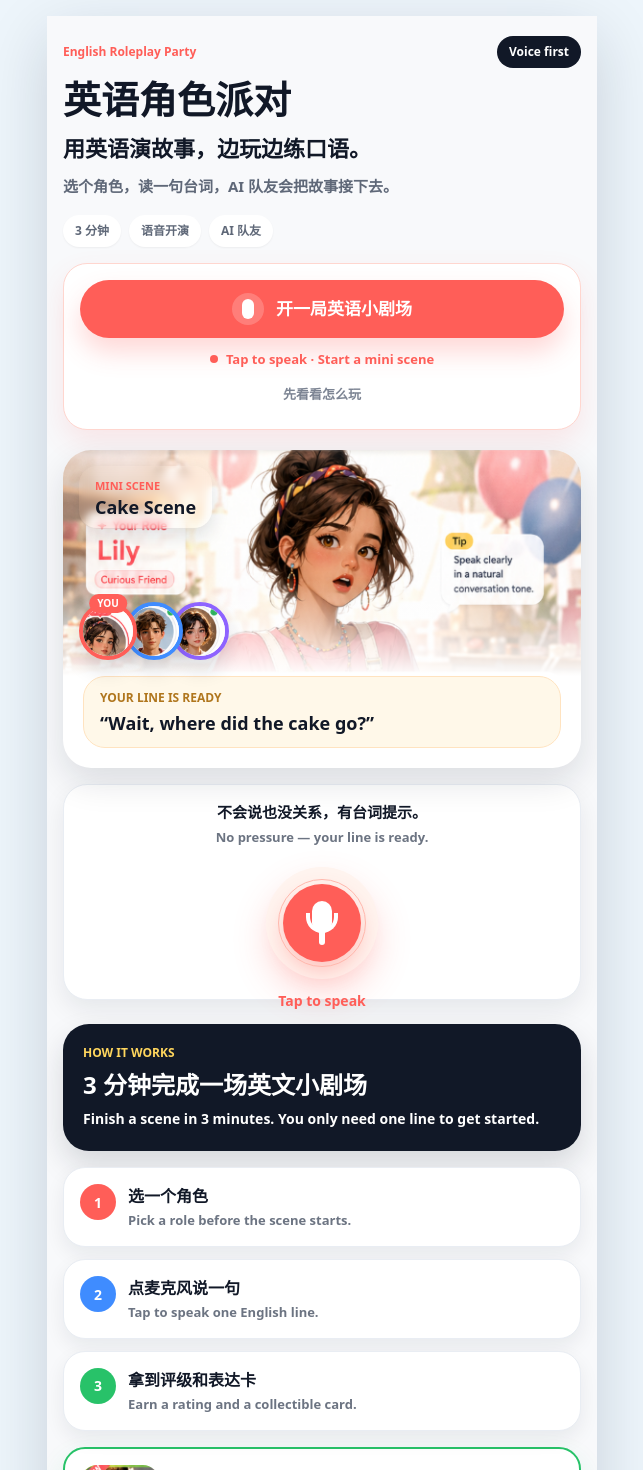
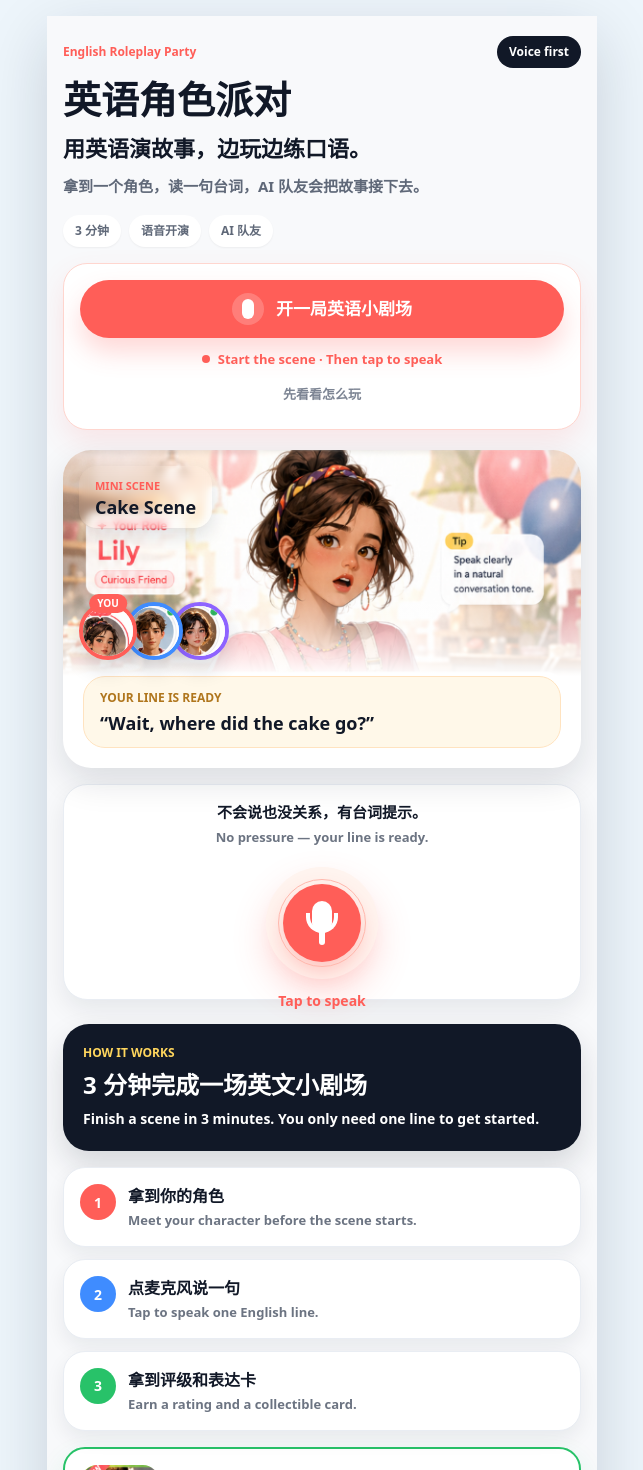
Before and after one commit to shuchaoye17-del/english-roleplay-party, a Next.js app: page /onboarding in a window 1280 px wide. Shown: the top 1470 px of the page, without its empty margins (318-961 px from the left). Built offline with nearby package versions, Linux system fonts and the light colour scheme.

Commit message:
Align onboarding copy with scene start flow

```diff
--- a/src/app/onboarding/page.tsx
+++ b/src/app/onboarding/page.tsx
@@ -16,8 +16,8 @@ const proofPills = ['3 分钟', '语音开演', 'AI 队友'];
 
 const steps = [
   {
-    title: '选一个角色',
-    copy: 'Pick a role before the scene starts.',
+    title: '拿到你的角色',
+    copy: 'Meet your character before the scene starts.',
     color: '#ff5e58'
   },
   {
@@ -163,7 +163,7 @@ export default function OnboardingPage() {
             用英语演故事，边玩边练口语。
           </p>
           <p className="mt-3 max-w-[430px] text-[15px] font-bold leading-relaxed text-[#5f6878]">
-            选个角色，读一句台词，AI 队友会把故事接下去。
+            拿到一个角色，读一句台词，AI 队友会把故事接下去。
           </p>
 
           <div className="mt-4 flex flex-wrap gap-2">
@@ -185,7 +185,7 @@ export default function OnboardingPage() {
             </button>
             <div className="mt-3 flex items-center justify-center gap-2 text-[13px] font-black text-[#ff5e58]">
               <span className="h-2 w-2 rounded-full bg-[#ff5e58]" />
-              Tap to speak · Start a mini scene
+              Start the scene · Then tap to speak
             </div>
             <a
               href="#how-it-works"
```
